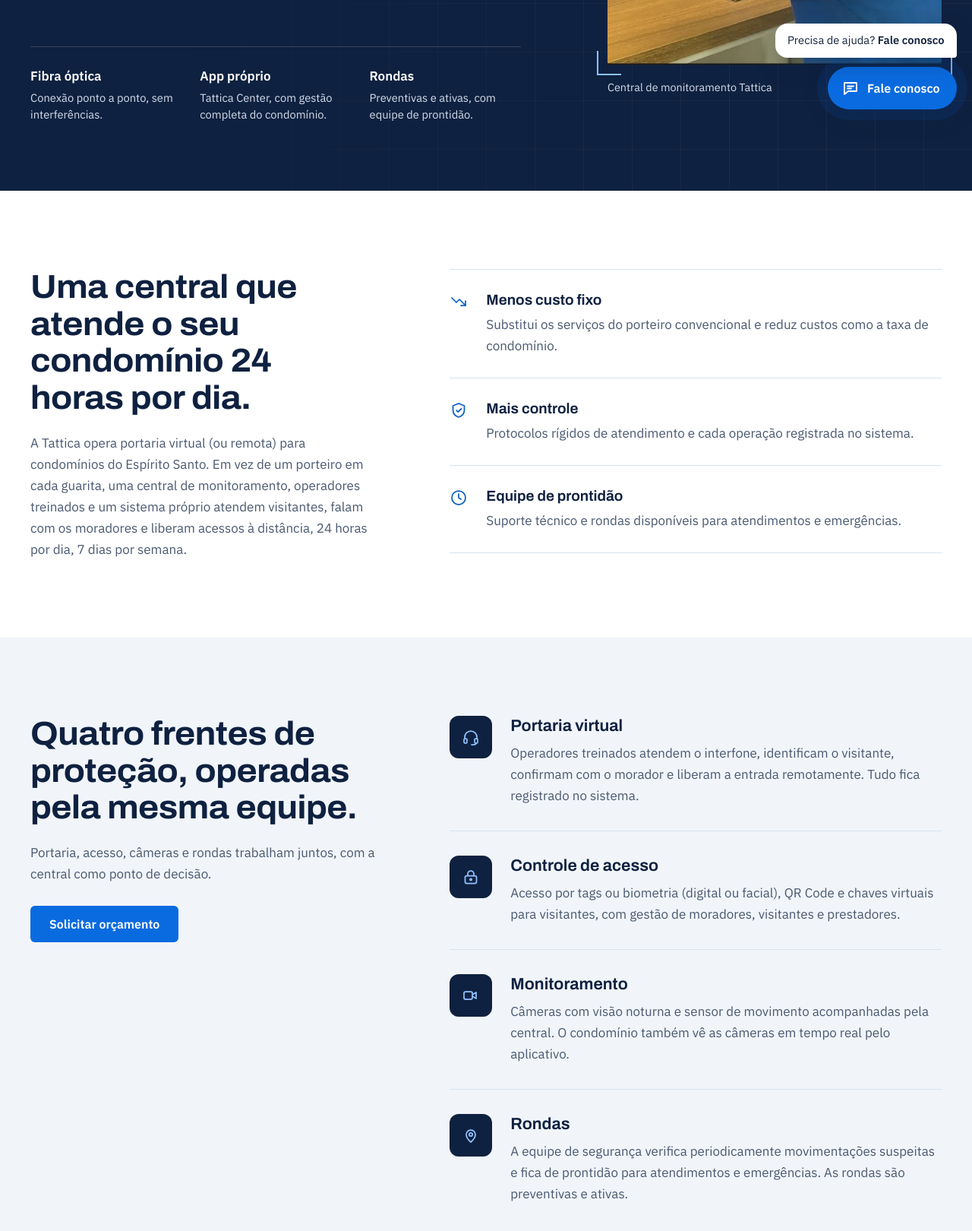
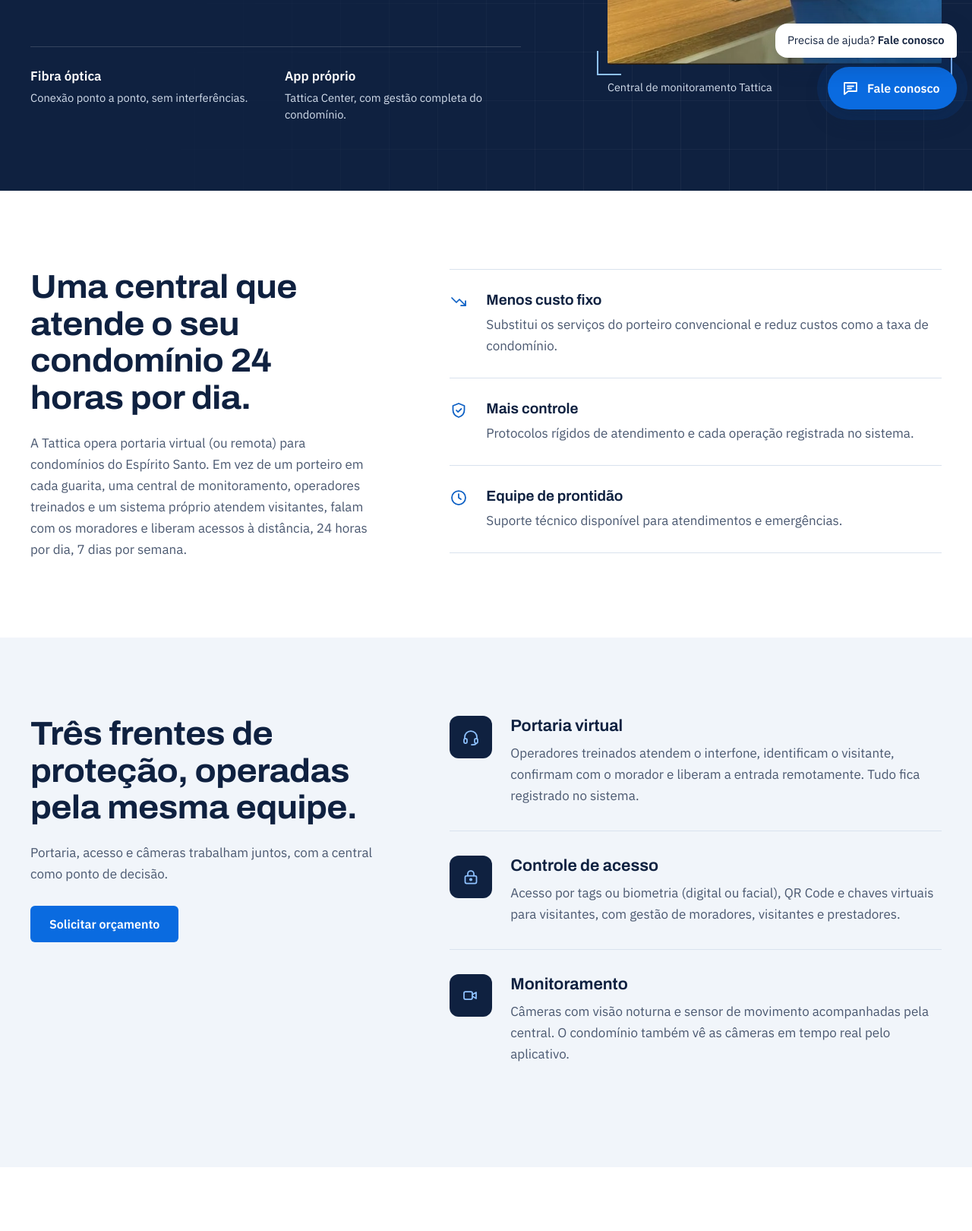
Before and after one commit to KaikyBrener/Tattica-Website, a plain HTML site: page index.html in a window 1280 px wide. Shown: the part 636-2256 px from the top of the page at 76% size. Drawn offline with Linux system fonts and the light colour scheme.

Commit message:
Remove as menções a ronda do site

```diff
--- a/index.html
+++ b/index.html
@@ -5,7 +5,7 @@
     <meta name="viewport" content="width=device-width, initial-scale=1.0">
     <meta name="theme-color" content="#0f2140">
     <title>TATTICA | Pioneira em Portaria Virtual no Espírito Santo</title>
-    <meta name="description" content="Portaria virtual com monitoramento 24 horas, controle de acesso, rondas e o aplicativo Tattica Center. Reduza a taxa do condomínio sem abrir mão da segurança. Atendemos o Espírito Santo.">
+    <meta name="description" content="Portaria virtual com monitoramento 24 horas, controle de acesso e o aplicativo Tattica Center. Reduza a taxa do condomínio sem abrir mão da segurança. Atendemos o Espírito Santo.">
     <meta property="og:title" content="TATTICA | Pioneira em Portaria Virtual no Espírito Santo">
     <meta property="og:description" content="Portaria virtual, monitoramento 24 horas e tecnologia própria para condomínios no Espírito Santo.">
     <meta property="og:type" content="website">
@@ -24,7 +24,7 @@
         "@type": "LocalBusiness",
         "name": "Tattica Tecnologia",
         "alternateName": "Grupo Tattica",
-        "description": "Portaria virtual, monitoramento 24 horas, controle de acesso e rondas para condomínios no Espírito Santo.",
+        "description": "Portaria virtual, monitoramento 24 horas e controle de acesso para condomínios no Espírito Santo.",
         "url": "https://grupotattica.com.br/",
         "logo": "https://grupotattica.com.br/wp-content/uploads/2025/04/Logo-Tattica-novas-cores.png",
         "telephone": "+55 27 3026-2196",
@@ -132,10 +132,6 @@
                             <dt>App próprio</dt>
                             <dd>Tattica Center, com gestão completa do condomínio.</dd>
                         </div>
-                        <div>
-                            <dt>Rondas</dt>
-                            <dd>Preventivas e ativas, com equipe de prontidão.</dd>
-                        </div>
                     </dl>
                 </div>
 
@@ -178,7 +174,7 @@
                         <svg class="icon" aria-hidden="true"><use href="#i-clock"/></svg>
                         <div>
                             <h3>Equipe de prontidão</h3>
-                            <p>Suporte técnico e rondas disponíveis para atendimentos e emergências.</p>
+                            <p>Suporte técnico disponível para atendimentos e emergências.</p>
                         </div>
                     </li>
                 </ul>
@@ -189,8 +185,8 @@
         <section id="solucoes" class="section section--paper" aria-labelledby="solucoes-title">
             <div class="container split split--sticky">
                 <div class="split__lead">
-                    <h2 id="solucoes-title">Quatro frentes de proteção, operadas pela mesma equipe.</h2>
-                    <p>Portaria, acesso, câmeras e rondas trabalham juntos, com a central como ponto de decisão.</p>
+                    <h2 id="solucoes-title">Três frentes de proteção, operadas pela mesma equipe.</h2>
+                    <p>Portaria, acesso e câmeras trabalham juntos, com a central como ponto de decisão.</p>
                     <a href="#orcamento-modal" class="btn btn--primary quote-trigger" aria-haspopup="dialog">Solicitar orçamento</a>
                 </div>
 
@@ -214,13 +210,6 @@
                         <div>
                             <h3>Monitoramento</h3>
                             <p>Câmeras com visão noturna e sensor de movimento acompanhadas pela central. O condomínio também vê as câmeras em tempo real pelo aplicativo.</p>
-                        </div>
-                    </li>
-                    <li class="solution">
-                        <span class="solution__icon"><svg class="icon" aria-hidden="true"><use href="#i-pin"/></svg></span>
-                        <div>
-                            <h3>Rondas</h3>
-                            <p>A equipe de segurança verifica periodicamente movimentações suspeitas e fica de prontidão para atendimentos e emergências. As rondas são preventivas e ativas.</p>
                         </div>
                     </li>
                 </ul>
@@ -289,7 +278,7 @@
                         <li><svg class="icon" aria-hidden="true"><use href="#i-key"/></svg><span>Chaves virtuais para visitantes</span></li>
                         <li><svg class="icon" aria-hidden="true"><use href="#i-camera"/></svg><span>Câmeras em tempo real</span></li>
                         <li><svg class="icon" aria-hidden="true"><use href="#i-calendar"/></svg><span>Agendamento de festas e áreas comuns</span></li>
-                        <li><svg class="icon" aria-hidden="true"><use href="#i-bell"/></svg><span>Alertas de visitas técnicas e de ronda</span></li>
+                        <li><svg class="icon" aria-hidden="true"><use href="#i-bell"/></svg><span>Alertas de visitas técnicas</span></li>
                         <li><svg class="icon" aria-hidden="true"><use href="#i-users"/></svg><span>Moradores, visitantes, funcionários e veículos do apartamento</span></li>
                         <li><svg class="icon" aria-hidden="true"><use href="#i-siren"/></svg><span>Emergência e WhatsApp a um toque</span></li>
                     </ul>
@@ -403,10 +392,6 @@
                     <li>
                         <h3>Conexão estável</h3>
                         <p>Fibra óptica ponto a ponto garante alta velocidade e zero interferências na operação.</p>
-                    </li>
-                    <li>
-                        <h3>Segurança além da tela</h3>
-                        <p>Rondas preventivas e ativas complementam a central de monitoramento.</p>
                     </li>
                 </ul>
             </div>
--- a/styles.css
+++ b/styles.css
@@ -307,7 +307,7 @@ h3 {
 
 .hero__facts {
     display: grid;
-    grid-template-columns: repeat(3, minmax(0, 1fr));
+    grid-template-columns: repeat(2, minmax(0, 1fr));
     gap: 24px;
     padding-top: 24px;
     border-top: 1px solid var(--on-dark-line);
```
